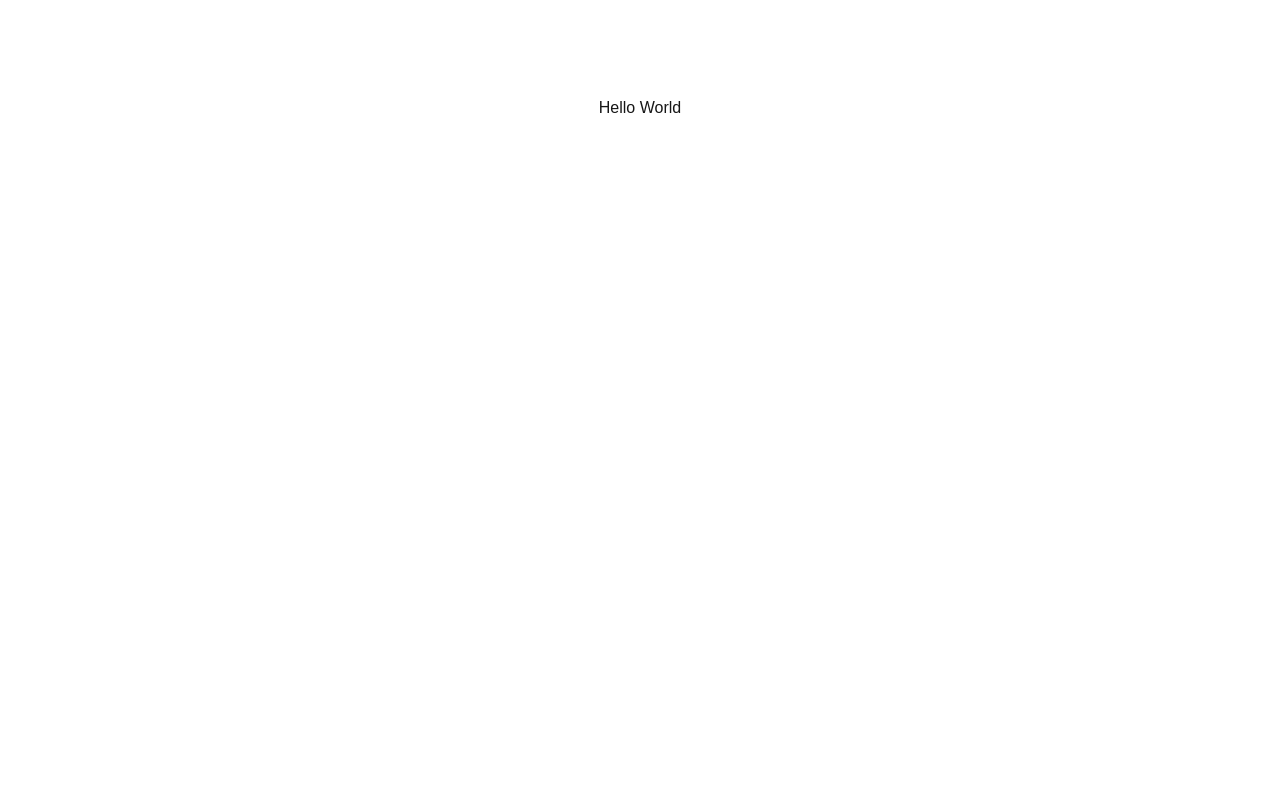
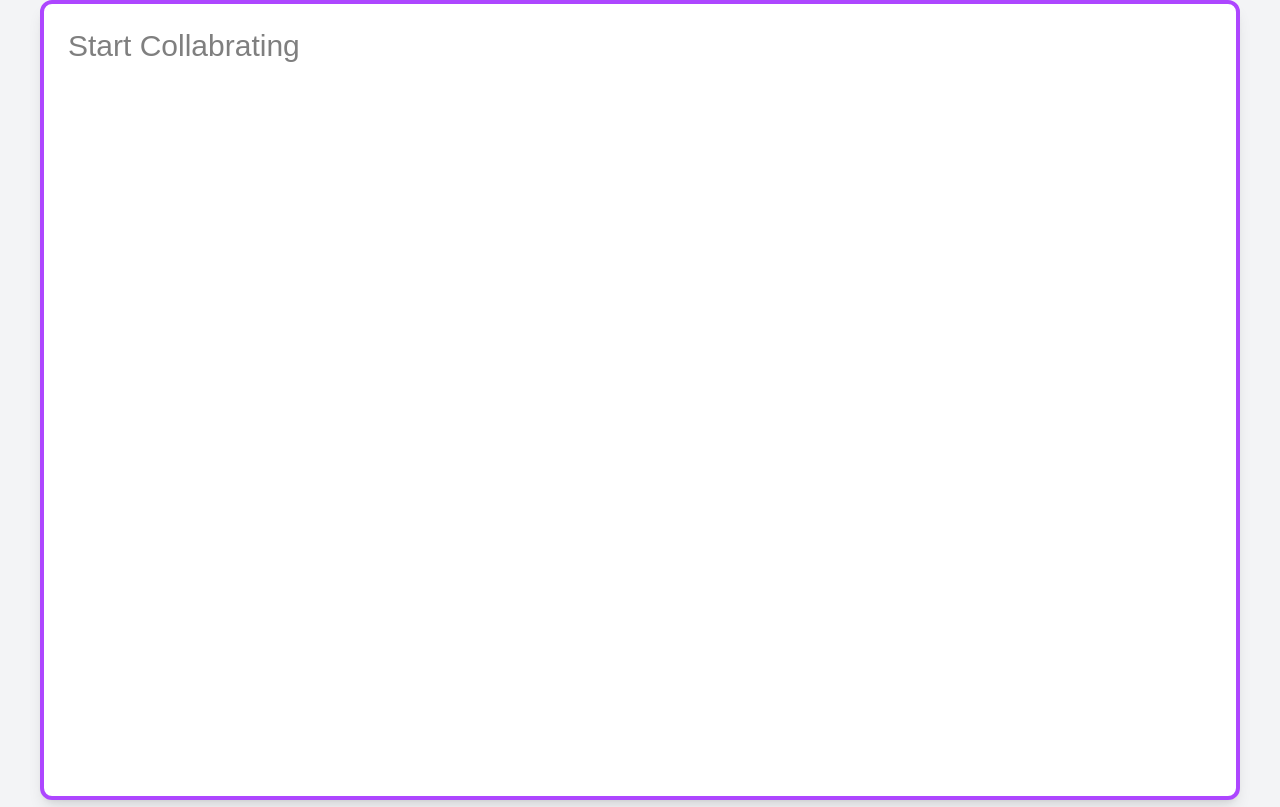
Before and after one commit to ayush-0192/SyncPad, a Next.js app in the folder src/web/src/: page / in a window 1280 px wide. Built offline with nearby package versions, Linux system fonts and the light colour scheme.

Commit message:
feat(editor):  add the text area for the collabration

```diff
--- a/src/web/src/app/page.tsx
+++ b/src/web/src/app/page.tsx
@@ -1,9 +1,13 @@
+import Editor from "@/component/Editot";
 import Image from "next/image";
 
 export default function Home() {
   return (
-    <main className="flex min-h-screen flex-col items-center justify-between p-24">
-      <h1 text-color = "white">Hello World</h1>
+    <main className="min-h-screen flex items-center justify-center bg-gray-100">
+      <div>
+        <Editor/>
+      </div>
+
     </main>
   );
 }
--- /dev/null
+++ b/src/web/src/component/Editot.tsx
@@ -0,0 +1,30 @@
+"use client"
+import { useState } from "react";
+
+export default function Editor() {
+    const [text,setText] = useState('')
+
+    return (
+        <div>
+            <textarea
+            value = {text}
+            onChange={(e) => setText(e.target.value)}
+            placeholder="Start Collabrating"
+            className="
+                w-[1200px]
+                h-[800px]
+                p-6
+                bg-white
+                border-4
+                border-purple-500
+                rounded-xl
+                shadow-lg
+                resize-none
+                outline-none
+                text-3xl
+                text-black
+                "
+            />
+        </div>
+    )
+}
```
